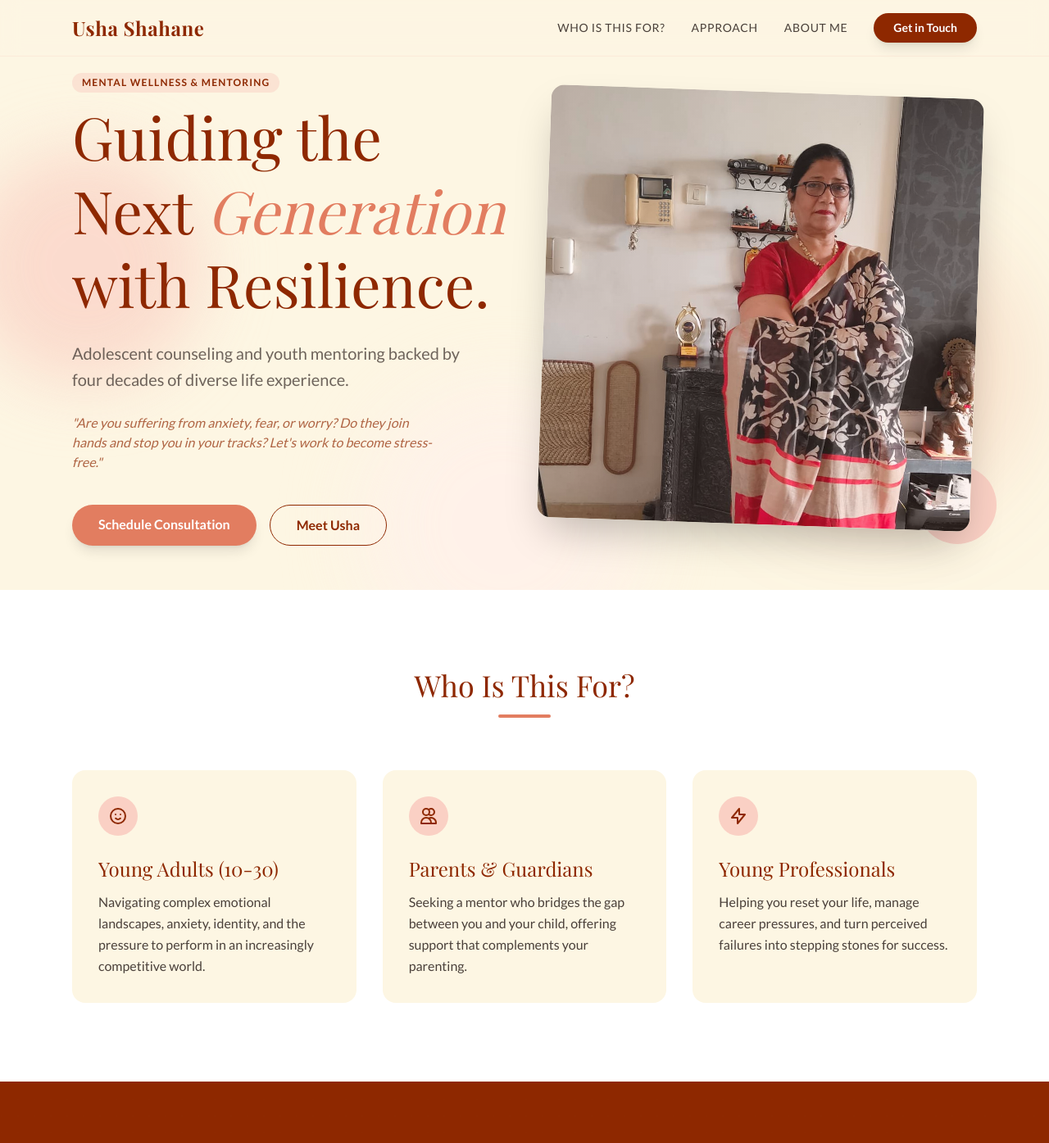
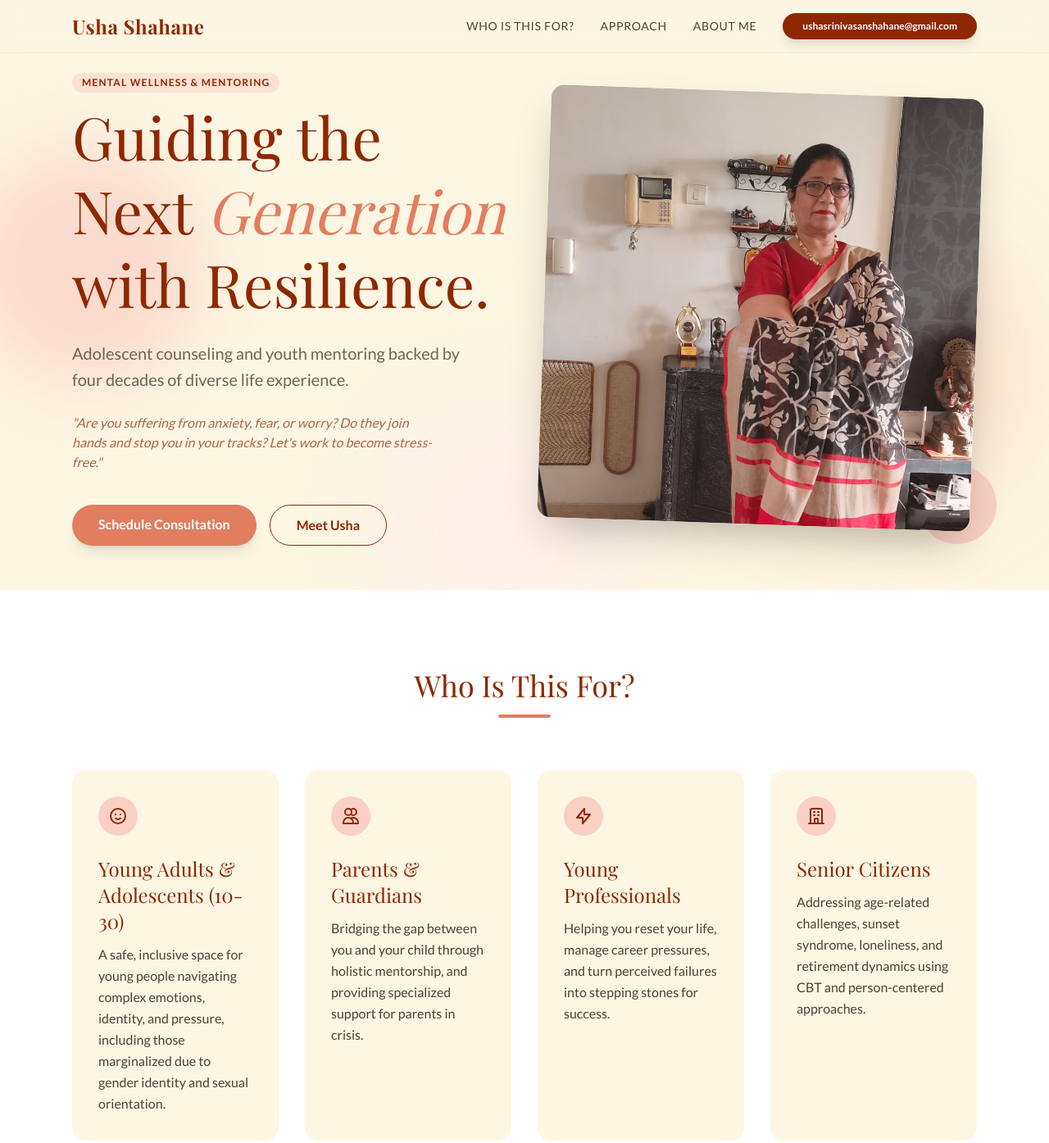
Before and after one commit to Bingeljell/usha_shahane_portfolio, a website: page index.html in a window 1280 px wide. Shown: the top 1395 px of the page at 82% size. Drawn offline with nearby package versions, Linux system fonts and the light colour scheme; files that its build step writes are made by us from their sources; a web font is replaced by a local one.

Commit message:
feat: update email, add senior citizens section, and refine youth/parent content

```diff
--- a/index.html
+++ b/index.html
@@ -42,7 +42,7 @@
                 <a href="#who" class="text-warm-gray hover:text-terracotta transition-colors text-sm uppercase tracking-wider">Who Is This For?</a>
                 <a href="#approach" class="text-warm-gray hover:text-terracotta transition-colors text-sm uppercase tracking-wider">Approach</a>
                 <a href="#about" class="text-warm-gray hover:text-terracotta transition-colors text-sm uppercase tracking-wider">About Me</a>
-                <a href="mailto:usha.ruth@gmail.com" class="px-6 py-2 bg-burgundy text-white rounded-full hover:bg-terracotta transition-colors shadow-lg transform hover:-translate-y-0.5 text-sm font-semibold">Get in Touch</a>
+                <a href="mailto:ushasrinivasanshahane@gmail.com" class="px-6 py-2 bg-burgundy text-white rounded-full hover:bg-terracotta transition-colors shadow-lg transform hover:-translate-y-0.5 text-xs font-semibold lowercase">ushasrinivasanshahane@gmail.com</a>
             </div>
 
             <!-- Mobile Menu Button -->
@@ -65,7 +65,7 @@
             <a @click="mobileMenuOpen = false" href="#who" class="font-serif text-3xl text-burgundy hover:text-terracotta">Who Is This For?</a>
             <a @click="mobileMenuOpen = false" href="#approach" class="font-serif text-3xl text-burgundy hover:text-terracotta">Approach</a>
             <a @click="mobileMenuOpen = false" href="#about" class="font-serif text-3xl text-burgundy hover:text-terracotta">About Me</a>
-            <a @click="mobileMenuOpen = false" href="mailto:usha.ruth@gmail.com" class="px-8 py-3 bg-terracotta text-white rounded-full text-xl shadow-lg">Get in Touch</a>
+            <a @click="mobileMenuOpen = false" href="mailto:ushasrinivasanshahane@gmail.com" class="px-6 py-3 bg-terracotta text-white rounded-full text-sm shadow-lg lowercase break-all">ushasrinivasanshahane@gmail.com</a>
         </div>
     </nav>
 
@@ -91,7 +91,7 @@
                     "Are you suffering from anxiety, fear, or worry? Do they join hands and stop you in your tracks? Let's work to become stress-free."
                 </p>
                 <div class="pt-4 flex flex-col sm:flex-row gap-4 justify-center md:justify-start">
-                    <a href="mailto:usha.ruth@gmail.com" class="px-8 py-3 bg-terracotta text-white text-center rounded-full font-semibold shadow-lg hover:bg-burgundy transition-all transform hover:scale-105 active:scale-95">
+                    <a href="mailto:ushasrinivasanshahane@gmail.com" class="px-8 py-3 bg-terracotta text-white text-center rounded-full font-semibold shadow-lg hover:bg-burgundy transition-all transform hover:scale-105 active:scale-95">
                         Schedule Consultation
                     </a>
                     <a href="#about" class="px-8 py-3 border border-burgundy text-burgundy text-center rounded-full font-semibold hover:bg-burgundy hover:text-white transition-all">
@@ -122,15 +122,15 @@
                 <div class="w-16 h-1 bg-terracotta mx-auto rounded-full"></div>
             </div>
 
-            <div class="grid md:grid-cols-3 gap-6 md:gap-8">
+            <div class="grid md:grid-cols-2 lg:grid-cols-4 gap-6 md:gap-8">
                 <!-- Card 1 -->
                 <div class="p-6 md:p-8 bg-sand rounded-2xl hover:shadow-xl transition-shadow group">
                     <div class="w-12 h-12 bg-peach rounded-full flex items-center justify-center mb-4 md:mb-6 group-hover:bg-terracotta transition-colors">
                         <svg class="w-6 h-6 text-burgundy group-hover:text-white" fill="none" stroke="currentColor" viewBox="0 0 24 24"><path stroke-linecap="round" stroke-linejoin="round" stroke-width="2" d="M14.828 14.828a4 4 0 01-5.656 0M9 10h.01M15 10h.01M21 12a9 9 0 11-18 0 9 9 0 0118 0z"></path></svg>
                     </div>
-                    <h3 class="font-serif text-xl md:text-2xl text-burgundy mb-3">Young Adults (10-30)</h3>
+                    <h3 class="font-serif text-xl md:text-2xl text-burgundy mb-3">Young Adults & Adolescents (10-30)</h3>
                     <p class="text-warm-gray leading-relaxed text-sm md:text-base">
-                        Navigating complex emotional landscapes, anxiety, identity, and the pressure to perform in an increasingly competitive world.
+                        A safe, inclusive space for young people navigating complex emotions, identity, and pressure, including those marginalized due to gender identity and sexual orientation.
                     </p>
                 </div>
 
@@ -141,7 +141,7 @@
                     </div>
                     <h3 class="font-serif text-xl md:text-2xl text-burgundy mb-3">Parents & Guardians</h3>
                     <p class="text-warm-gray leading-relaxed text-sm md:text-base">
-                        Seeking a mentor who bridges the gap between you and your child, offering support that complements your parenting.
+                        Bridging the gap between you and your child through holistic mentorship, and providing specialized support for parents in crisis.
                     </p>
                 </div>
 
@@ -153,6 +153,17 @@
                     <h3 class="font-serif text-xl md:text-2xl text-burgundy mb-3">Young Professionals</h3>
                     <p class="text-warm-gray leading-relaxed text-sm md:text-base">
                         Helping you reset your life, manage career pressures, and turn perceived failures into stepping stones for success.
+                    </p>
+                </div>
+
+                <!-- Card 4 -->
+                <div class="p-6 md:p-8 bg-sand rounded-2xl hover:shadow-xl transition-shadow group">
+                    <div class="w-12 h-12 bg-peach rounded-full flex items-center justify-center mb-4 md:mb-6 group-hover:bg-terracotta transition-colors">
+                        <svg class="w-6 h-6 text-burgundy group-hover:text-white" fill="none" stroke="currentColor" viewBox="0 0 24 24"><path stroke-linecap="round" stroke-linejoin="round" stroke-width="2" d="M19 21V5a2 2 0 00-2-2H7a2 2 0 00-2 2v16m14 0h2m-2 0h-5m-9 0H3m2 0h5M9 7h1m-1 4h1m4-4h1m-1 4h1m-5 10v-5a1 1 0 011-1h2a1 1 0 011 1v5m-4 0h4"></path></svg>
+                    </div>
+                    <h3 class="font-serif text-xl md:text-2xl text-burgundy mb-3">Senior Citizens</h3>
+                    <p class="text-warm-gray leading-relaxed text-sm md:text-base">
+                        Addressing age-related challenges, sunset syndrome, loneliness, and retirement dynamics using CBT and person-centered approaches.
                     </p>
                 </div>
             </div>
@@ -496,7 +507,7 @@
             </p>
 
             <div class="flex flex-col sm:flex-row justify-center gap-6 items-center">
-                <a href="mailto:usha.ruth@gmail.com" class="px-8 py-4 bg-terracotta text-white rounded-full font-bold shadow-lg hover:bg-peach hover:text-burgundy transition-all w-full sm:w-auto">
+                <a href="mailto:ushasrinivasanshahane@gmail.com" class="px-8 py-4 bg-terracotta text-white rounded-full font-bold shadow-lg hover:bg-peach hover:text-burgundy transition-all w-full sm:w-auto">
                     Email Me
                 </a>
             </div>
```
